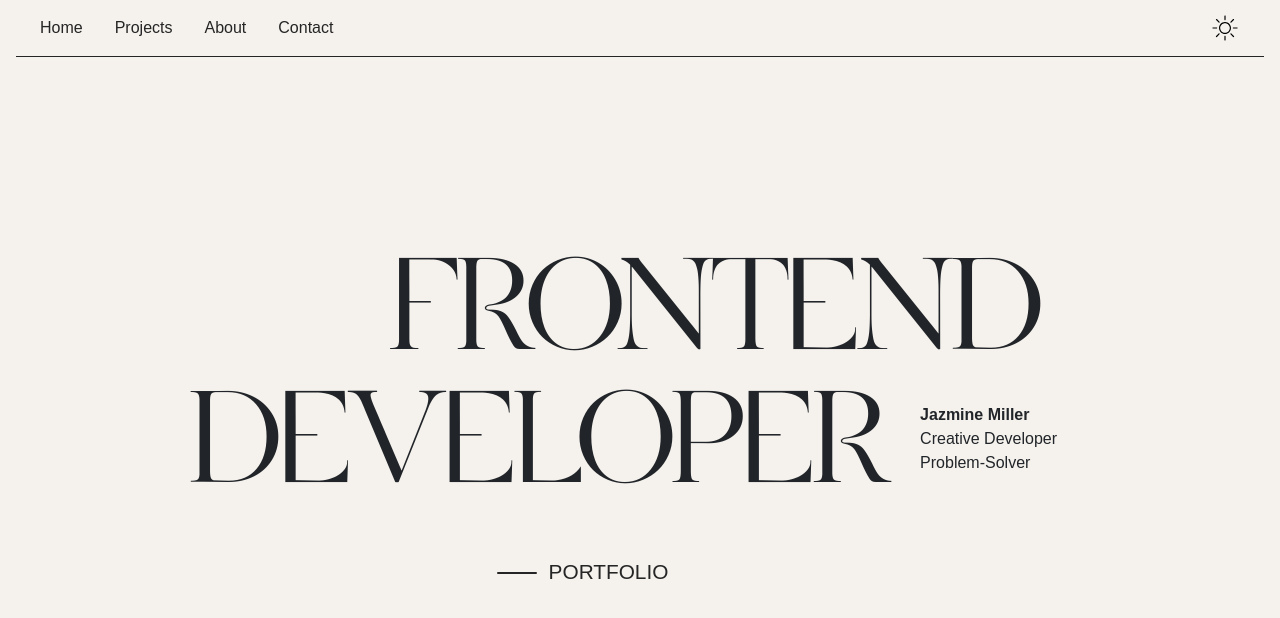
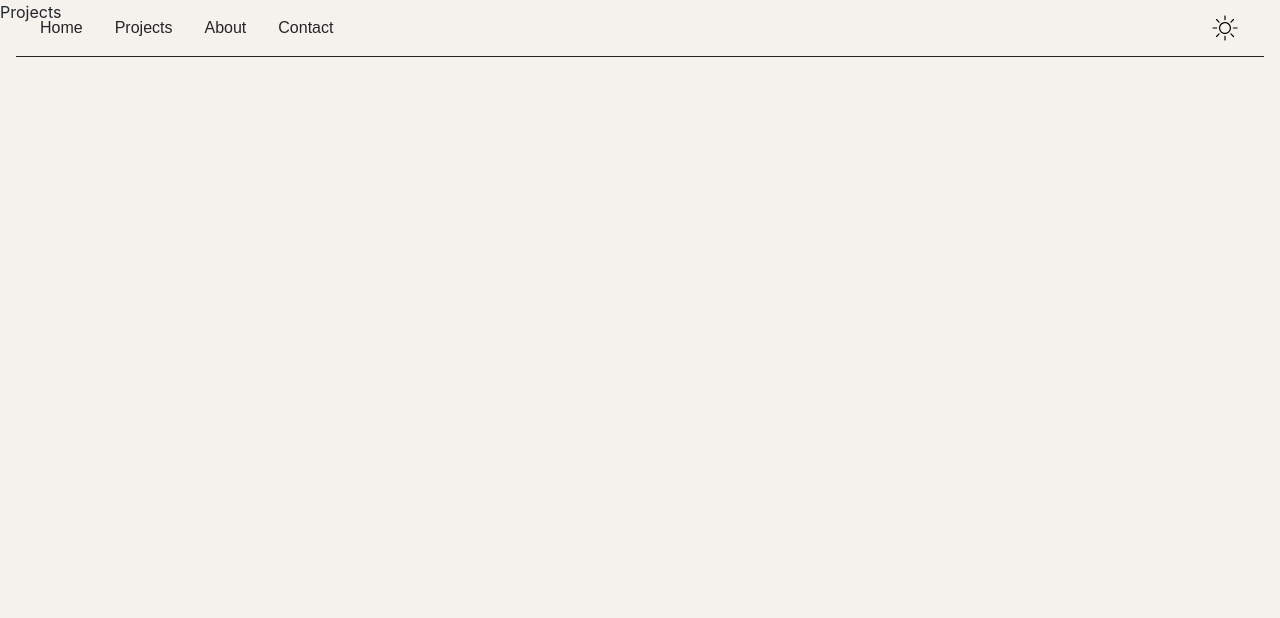
Before and after one commit to jazdmiller/jazmine-miller-portfolio, a React (Vite) app: page / in a window 1280 px wide. Shown: the top 618 px of the page. Built offline with nearby package versions, Linux system fonts and the light colour scheme.

Commit message:
create projects component

```diff
--- a/src/App.jsx
+++ b/src/App.jsx
@@ -1,13 +1,15 @@
 import './App.scss'
 import Navbar from './components/Navbar'
 import Home from './pages/Home'
+import Projects from './pages/Projects'
 
 function App() {
 
   return (
     <>
       <Navbar />
-      <Home />
+      {/* <Home /> */}
+      <Projects />
     </>
   )
 }
--- /dev/null
+++ b/src/pages/Projects.jsx
@@ -0,0 +1,9 @@
+import React from 'react'
+
+function Projects() {
+  return (
+    <div>Projects</div>
+  )
+}
+
+export default Projects
```
